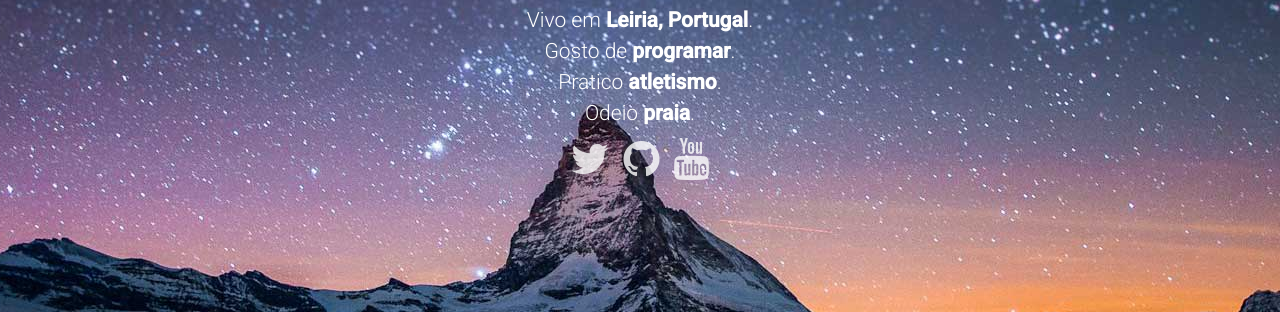
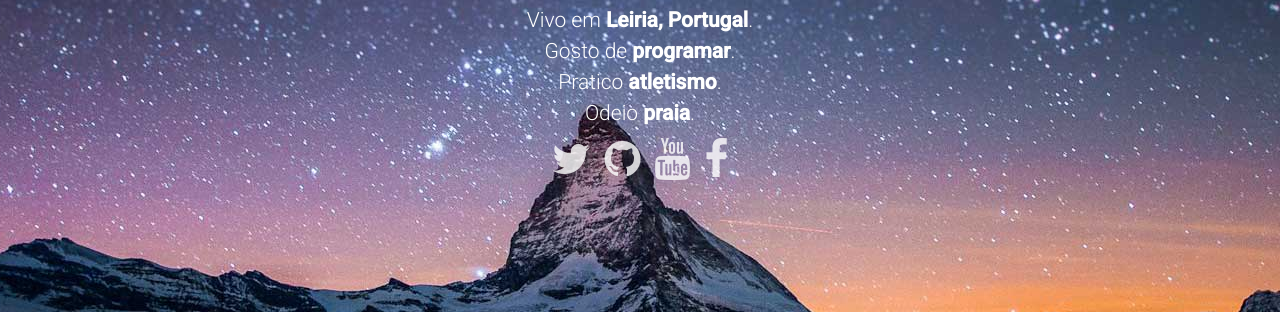
Before and after one commit to joaopms/joaopms.net, a PHP site: page / in a window 1280 px wide. Shown: the part 488-800 px from the top of the page. Run offline with PHP 8.4, Linux system fonts and the light colour scheme; some libraries are stand-ins or nearby versions.

Commit message:
Finally added links to the social media icons

```diff
--- a/css/style.css
+++ b/css/style.css
@@ -19,15 +19,6 @@ html {
   -webkit-font-smoothing: antialiased;
 }
 
-i {
-  margin: 0 5px;
-  opacity: 0.8;
-}
-
-i:hover {
-  opacity: 1.0;
-}
-
 p {
   font-size: 1.5em;
   line-height: 1em;
@@ -42,3 +33,14 @@ p {
 .text {
   padding: 5px 0;
 }
+
+a {
+  color: #fff;
+  margin: 0 5px;
+  opacity: 0.8;
+}
+
+a:hover {
+  color: #fff;
+  opacity: 1.0;
+}
--- a/index.html
+++ b/index.html
@@ -33,9 +33,10 @@
       </div>
 
       <div class="social">
-        <i class="fa fa-twitter fa-3x"></i>
-        <i class="fa fa-github fa-3x"></i>
-        <i class="fa fa-youtube fa-3x"></i>
+        <a href="https://twitter.com/ZonaPMS" target="_blank"><i class="fa fa-twitter fa-3x"></i></a>
+        <a href="https://github.com/joaopms" target="_blank"><i class="fa fa-github fa-3x"></i></a>
+        <a href="https://www.youtube.com/user/ZonaPMS" target="_blank"><i class="fa fa-youtube fa-3x"></i></a>
+        <a href="https://www.facebook.com/ZonaPMS" target="_blank"><i class="fa fa-facebook fa-3x"></i></a>
       </div>
     </div>
 
```
